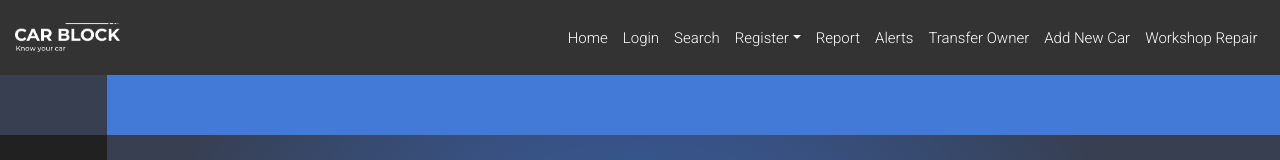
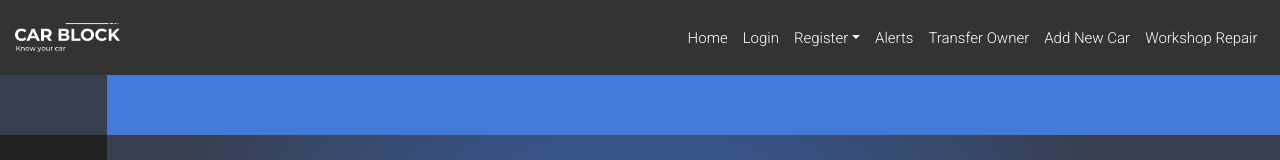
Before and after one commit to murtrax/CarBlock, a React (Create React App) app in the folder client/: page /login in a window 1280 px wide. Shown: the top 160 px of the page. Built offline with nearby package versions, Linux system fonts and the light colour scheme.

Commit message:
updated final version

```diff
--- a/client/src/components/errorMessage.js
+++ b/client/src/components/errorMessage.js
@@ -1,25 +1,29 @@
 import React from "react";
 import { MDBRow, MDBCol, MDBContainer } from "mdbreact";
-import styles from './styles/prompts.module.css';
-import errorIllustration from '../images/illustrations/error.svg';
+import styles from "./styles/prompts.module.css";
+import errorIllustration from "../images/illustrations/error.svg";
 
 class tempMessage extends React.Component {
   state = {};
   render() {
     const msg = this.props.history.location.state.message;
     //console.log(this.props.history.location.state.message);
-    const hi = 'hello wassup'
     return (
       <div className={`mx-auto justify-content-center ${styles.back}`}>
         <MDBContainer className={styles.contain}>
           <MDBRow className={`justify-content-center ${styles.error}`}>
             <MDBCol md="6" lg="5">
-              <h5 className="" style={{ textAlign: "center" }}>{msg}</h5>
+              <h5 className="" style={{ textAlign: "center" }}>
+                {msg}
+              </h5>
               {
                 //}<h5 style={{ textAlign: "center" }}>{typeMismatch}</h5>
               }
-              <img alt="Illustration" className={`mt-5 img-fluid ${styles.illustration}`} src={errorIllustration} />
-
+              <img
+                alt="Illustration"
+                className={`mt-5 img-fluid ${styles.illustration}`}
+                src={errorIllustration}
+              />
             </MDBCol>
           </MDBRow>
         </MDBContainer>
--- a/client/src/components/navbar.js
+++ b/client/src/components/navbar.js
@@ -103,9 +103,6 @@ class NavbarPage extends Component {
                   <MDBNavLink to="/login">Login</MDBNavLink>
                 </MDBNavItem>
                 <MDBNavItem>
-                  <MDBNavLink to="/searchResult">Search</MDBNavLink>
-                </MDBNavItem>
-                <MDBNavItem>
                   <MDBDropdown>
                     <MDBDropdownToggle nav caret>
                       Register
@@ -121,9 +118,6 @@ class NavbarPage extends Component {
                   </MDBDropdown>
                 </MDBNavItem>
 
-                <MDBNavItem>
-                  <MDBNavLink to="/report">Report</MDBNavLink>
-                </MDBNavItem>
                 <MDBNavItem>
                   <MDBNavLink to="/alert">Alerts</MDBNavLink>
                 </MDBNavItem>
@@ -146,7 +140,6 @@ class NavbarPage extends Component {
             <Route path="/signup" exact component={SignUpUser} />
             <Route path="/login" exact component={LogInUser} />
             <Route path="/workshop" exact component={Workshop} />
-            <Route path="/report" exact component={Report} />
             <PrivateRouteRegAuth
               exact
               path="/dashboardWorkshop"
```
Also changed, not shown: 1 other file (tests, documents, lock files or other folders).
